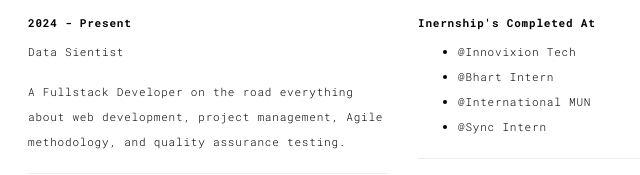
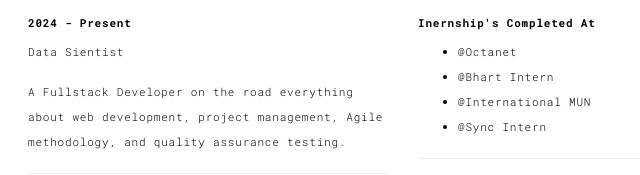
Before and after one commit to AyushKumar737/porfolio, a plain HTML site: page components.html in a window 1280 px wide. Shown: the part 246-421 px from the top of the page, 57-697 px from the left. Drawn offline with Linux system fonts and the light colour scheme.

Commit message:
components.html

```diff
--- a/components.html
+++ b/components.html
@@ -110,7 +110,7 @@
                       <!-- <h5>2024 - Present</h5> -->
                       <h5>Inernship's Completed At</h5>
                       <ul>
-                        <li><a href="https://innovixiontech.online/" style="color: black; text-decoration:none;">@Innovixion Tech</a></li>
+                        <li><a href="https://octanet.in/training-internship/" style="color: black; text-decoration:none;">@Octanet</a></li>
                         <li><a href="https://bharatintern.live/" style="color: black; text-decoration:none;">@Bhart Intern</a></li>
                         <li><a href="https://www.internationalmun.org/" style="color: black; text-decoration:none;">@International MUN</a></li>
                         <li><a href="https://www.syncinterns.com/" style="color: black; text-decoration:none;">@Sync Intern</a></li>
```
